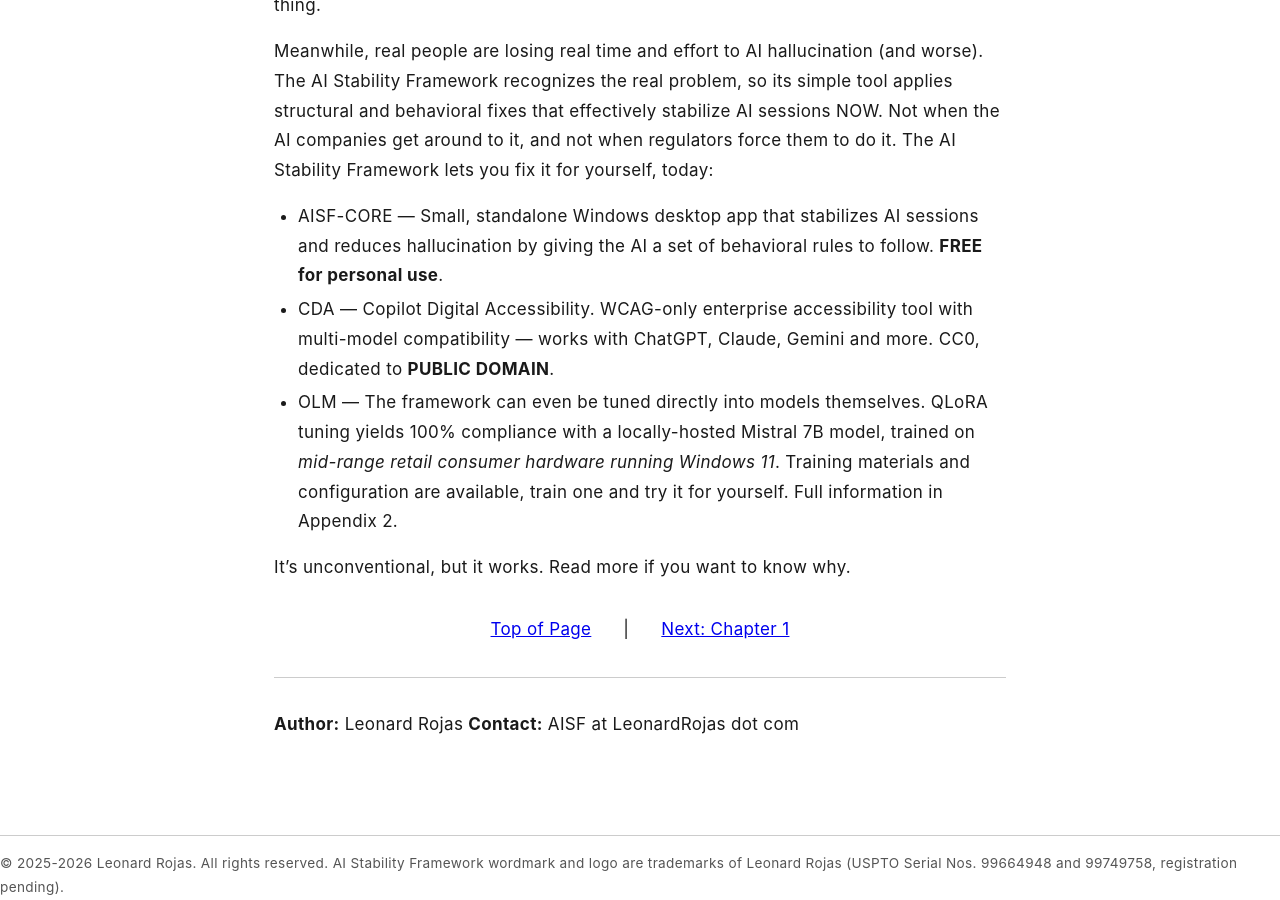
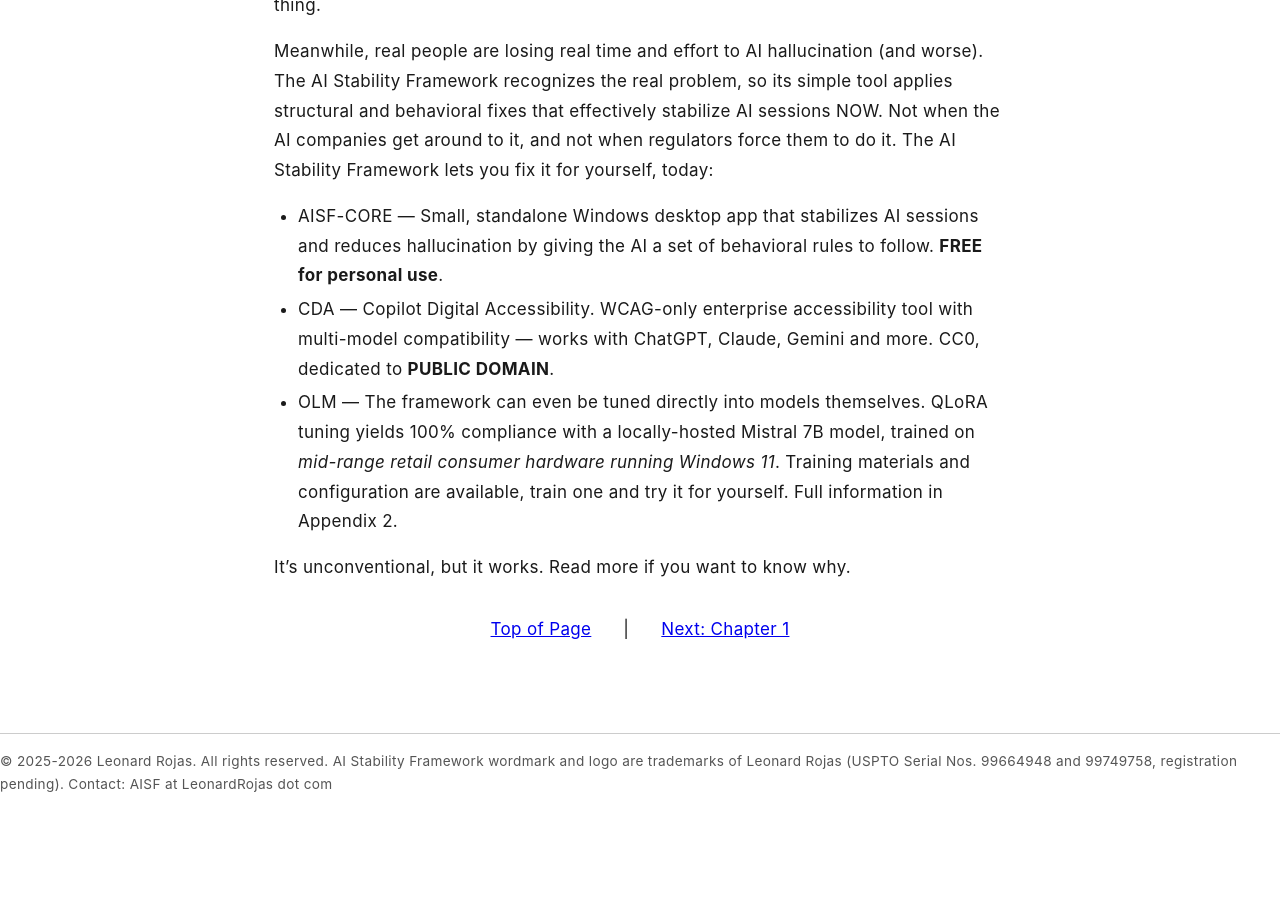
Before and after one commit to rojaslen/AISF-WEB, a Jekyll site: the page built from index.md, in a window 1280 px wide and 900 px high, scrolled down 1500 px. Built offline with Jekyll 4.4.1, drawn with Linux system fonts in a browser that asks for light colours; some web fonts are replaced; after the commit the page ends 2297 px from its top, so only the background shows below that.

Commit message:
contact moved to footer

```diff
--- a/_config.yml
+++ b/_config.yml
@@ -8,7 +8,7 @@
   - jekyll-seo-tag
 
 logo: "/assets/images/logo.png"
-footer_content: "© 2025-2026 Leonard Rojas. All rights reserved. AI Stability Framework wordmark and logo are trademarks of Leonard Rojas (USPTO Serial Nos. 99664948 and 99749758, registration pending)."
+footer_content: "© 2025-2026 Leonard Rojas. All rights reserved. AI Stability Framework wordmark and logo are trademarks of Leonard Rojas (USPTO Serial Nos. 99664948 and 99749758, registration pending). Contact: AISF at LeonardRojas dot com"
 
 kramdown:
   input: kramdown
--- a/index.md
+++ b/index.md
@@ -49,8 +49,3 @@
 It's unconventional, but it works. Read more if you want to know why.
 
 <div class="chapter-nav"><a href="/ch01-temporal">Next: Chapter 1</a> | <a href="#toc">Top of Page</a></div>
-
----
-
-**Author:** Leonard Rojas
-**Contact:** AISF at LeonardRojas dot com
```
